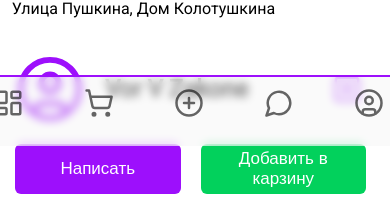
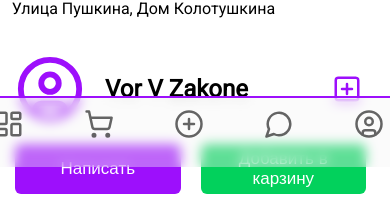
Before and after one commit to Shohin387/flea-market-client, a Next.js app: page /product/1 in a window 390 px wide. Shown: the part 685-902 px from the top of the page. Built offline with nearby package versions, Linux system fonts and the light colour scheme.

Commit message:
Изменил стии панели навигации, а так же избавился от ненужного rtk-слайся и кода

```diff
--- a/src/components/header.tsx
+++ b/src/components/header.tsx
@@ -2,20 +2,12 @@
 
 import  {FC} from "react";
 import styleHeader from "../styles/header.module.css"
-import { searchProduct } from "../lib/utils";
-import { useTypedSelector } from "../lib/hooks";
-import { CardsData } from "../interfaces/cardData.interface";
 import { useRouter } from "next/navigation";
-import { useDispatch } from "react-redux";
-import { setStateFoundData } from "../store/FoundDataStore/foundDataStore.slice";
-import {  Search } from "lucide-react";
+import { Search } from "lucide-react";
 
 
 const Header: FC = () => {
-    const cards: CardsData[] = useTypedSelector(state => state.cardsReducer)
     const navigate = useRouter()
-    const dispatch = useDispatch()
-
 
     return (
         <>
@@ -36,7 +28,7 @@ const Header: FC = () => {
                         if (inp.value) {
 
                             navigate.push('/found-products?prompt=' + inp.value)
-                        } else navigate.push('/home')
+                        } else navigate.replace('/home')
 
                       }} className={styleHeader.searchBtn} type="button">поиск</button>
 
--- a/src/store/FoundDataStore/foundDataStore.slice.tsx
+++ /dev/null
@@ -1,19 +0,0 @@
-import { createSlice, Slice } from "@reduxjs/toolkit";
-
-const initialState = {
-    state: [],
-}
-
-export const FoundDataReducer: Slice = createSlice({
-    name: "FoundDataReducer",
-    initialState,
-    reducers: {
-        setStateFoundData: (state, action) => {
-            state.state = [...action.payload]
-        }
-    }
-
-})
-
-export const {actions, reducer} = FoundDataReducer
-export const {setStateFoundData} = FoundDataReducer.actions
--- a/src/store/Store.tsx
+++ b/src/store/Store.tsx
@@ -1,12 +1,10 @@
 import { combineReducers } from 'redux'
 import { reducer as Cards } from './cardsStore/cardsStore.slice'
-import {reducer as FoundCards} from "./FoundDataStore/foundDataStore.slice"
 import {reducer as userData} from './userDataStore/userDataStore.slice'
 import { configureStore } from '@reduxjs/toolkit'
 
 const reducers = combineReducers({
   cardsReducer: Cards,
-  foundCardsReduxer: FoundCards,
   userDataReducer: userData
 })
 
--- a/src/styles/panel-navigation.module.css
+++ b/src/styles/panel-navigation.module.css
@@ -16,8 +16,8 @@
     /*Тут мы кросоту наводим*/
     border: 1.5px solid var(--purple-color-elem);
     border-radius: 120px;
-    background-color: rgba(245, 245, 245, 0.524);
-    backdrop-filter: blur(4.4px);
+    background-color: rgba(245, 245, 245, 0.38);
+    backdrop-filter: blur(6px);
     z-index: 10;
 }
 
@@ -46,6 +46,7 @@
         width: 100%;
         border-radius: 0;
         left:0;
+        top:92.5%;
         border: none;
         border-top:2px solid var(--purple-color-elem) ;
         padding-bottom: 20px;
```
